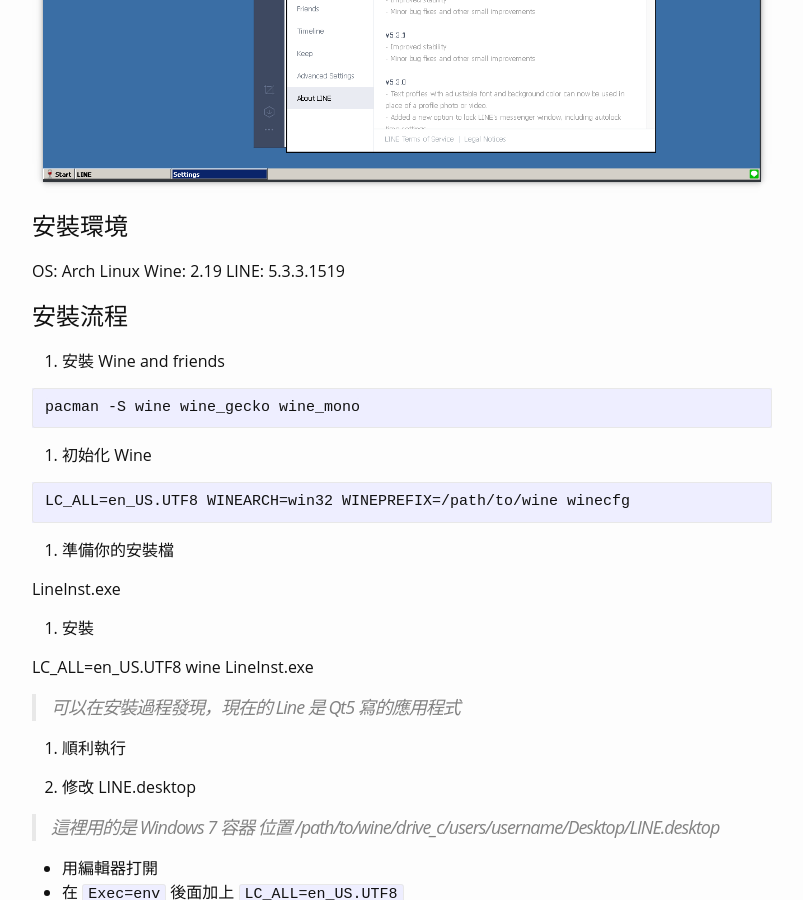
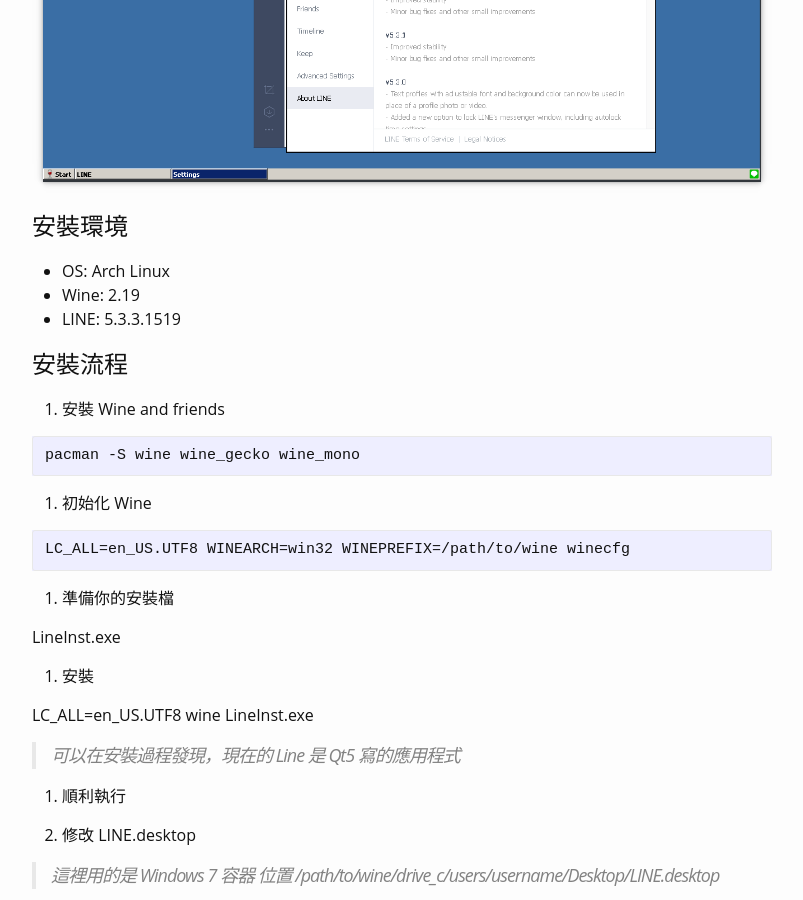
Before and after one commit to Brli/brli.github.io, a Jekyll site: the page built from _posts/2017-10-23-linux-wine-line.markdown, in a window 1280 px wide and 900 px high, scrolled down 517 px. Shown: the whole window, without its empty margins (238-1041 px from the left). Built offline with Jekyll 4.4.1, drawn with Linux system fonts in a browser that asks for light colours; comment, search, counter and statistics services are not loaded.

```diff
--- a/_posts/2017-10-23-linux-wine-line.markdown
+++ b/_posts/2017-10-23-linux-wine-line.markdown
@@ -13,9 +13,9 @@ Brief Look
 
 # 安裝環境
 
-OS: Arch Linux
-Wine: 2.19
-LINE: 5.3.3.1519
+- OS: Arch Linux
+- Wine: 2.19
+- LINE: 5.3.3.1519
 
 # 安裝流程
 
```
